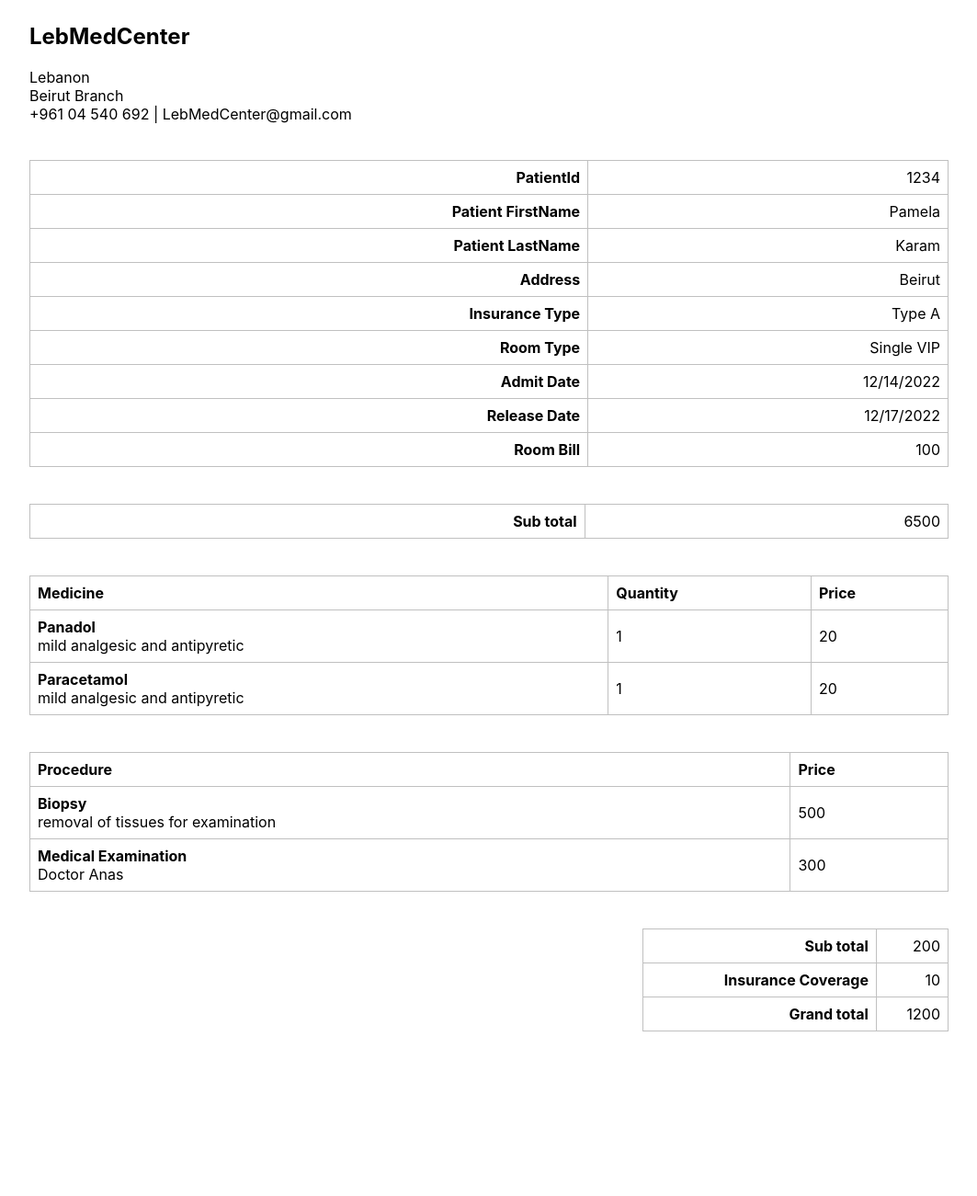
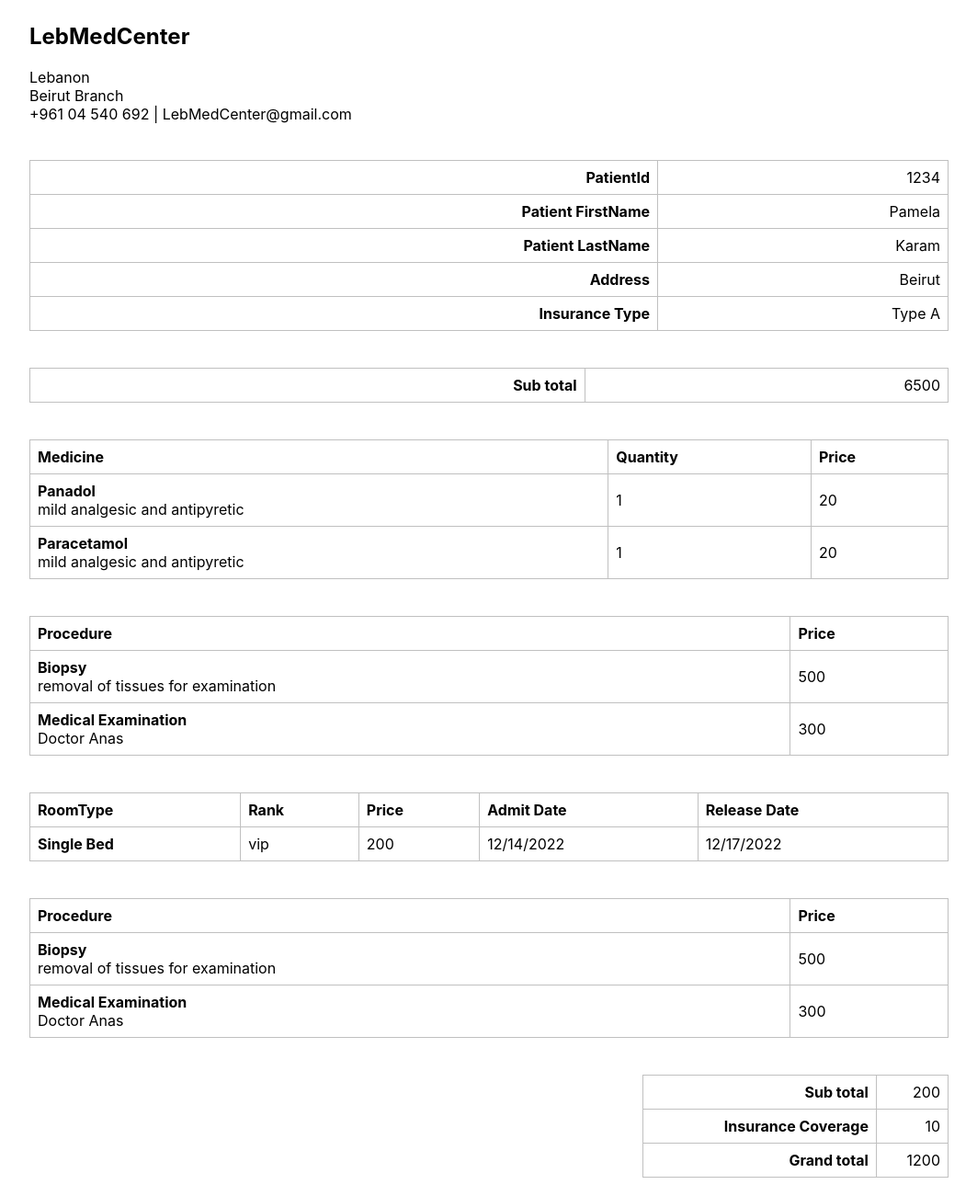
Before and after one commit to AnasHoneini/COE418_DB_Project, a Flask app: page /inv in a window 1280 px wide. Shown: the part 212-1513 px from the top of the page at 92% size, without its empty margins (108-1171 px from the left). Before the commit the page ends 1334 px from the top, so only its background shows below. Run offline with Flask 2, Linux system fonts and the light colour scheme.

Commit message:
changes in invoice

```diff
--- a/Server/app/static/js/script.js
+++ b/Server/app/static/js/script.js
@@ -28,7 +28,11 @@ for(let i = 1; i <= 31; i++) {
 monthDays.innerHTML = days;
 
 }*/
+
+//we created a Date object
 const date = new Date();
+//this gives you the current date as:
+
 
 const renderCalendar = () => {
   date.setDate(1);
@@ -57,6 +61,7 @@ const renderCalendar = () => {
 
   const nextDays = 7 - lastDayIndex - 1;
 
+  //Creating an array storing all month's values
   const months = [
     "January",
     "February",
--- a/Server/app/templates/public/templates/billing.html
+++ b/Server/app/templates/public/templates/billing.html
@@ -48,26 +48,6 @@
 							<th>Insurance Type</th>
 							<td>Type A</td>
 						</tr>
-						<tr>
-							<th>Room Type</th>
-							<td>Single VIP</td>
-						</tr>
-
-                        <tr>
-							<th>Admit Date</th>
-							<td>12/14/2022</td>
-						</tr>
-
-                        <tr>
-							<th>Release Date</th>
-							<td>12/17/2022</td>
-						</tr>
-
-                        <tr>
-							<th>Room Bill</th>
-							<td>100 </td>
-						</tr>
-
 					</table><br><br>
 				</div>
 
@@ -136,6 +116,59 @@
 
 				</table> <br><br>
 
+				<table>
+					<thead>
+						<th>RoomType</th>
+						<th>Rank</th>
+						<th>Price</th>
+						<th>Admit Date</th>
+						<th>Release Date</th>
+					</thead>
+					<tbody>
+
+						<tr>
+							<td>
+								<h4>Single Bed</h4>
+							</td>
+							<td>vip</td>
+							<td>200</td>
+							<td>12/14/2022</td>
+							<td>12/17/2022</td>
+
+						</tr>
+
+
+
+					</tbody>
+				</table>
+                <table>
+                    <br><br>
+
+					<thead>
+						<th>Procedure</th>
+						<th>Price</th>
+					</thead>
+					<tbody>
+						<tr>
+							<td>
+								<h4>Biopsy</h4>
+								<p>removal of tissues for examination</p>
+							</td>
+							<td>500</td>
+
+						</tr>
+						<tr>
+							<td>
+								<h4>Medical Examination</h4>
+								<p>Doctor Anas</p>
+							</td>
+							<td>300</td>
+
+						</tr>
+					</tbody>
+
+				</table> <br><br>
+
 
 
 			</div>
```
Also changed, not shown: Server/app/static/css/form.css (+1 -13 lines).
